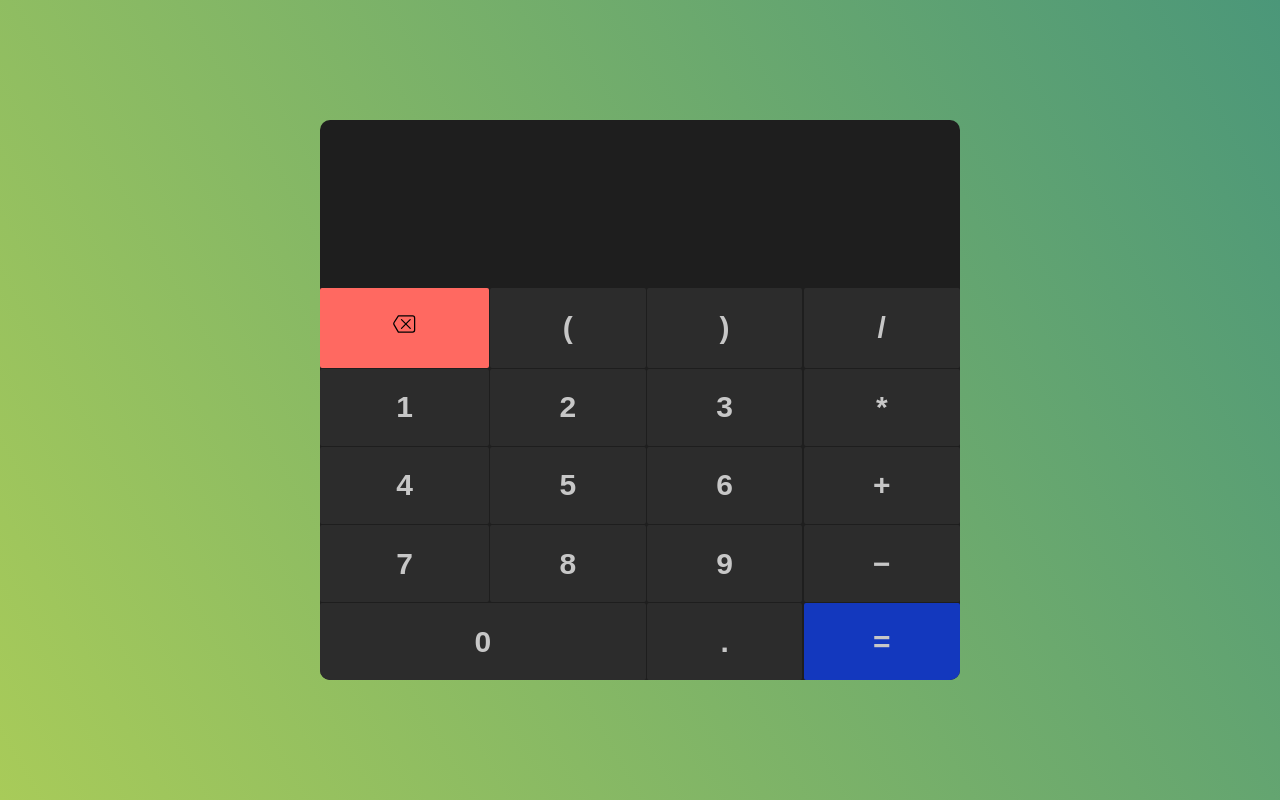
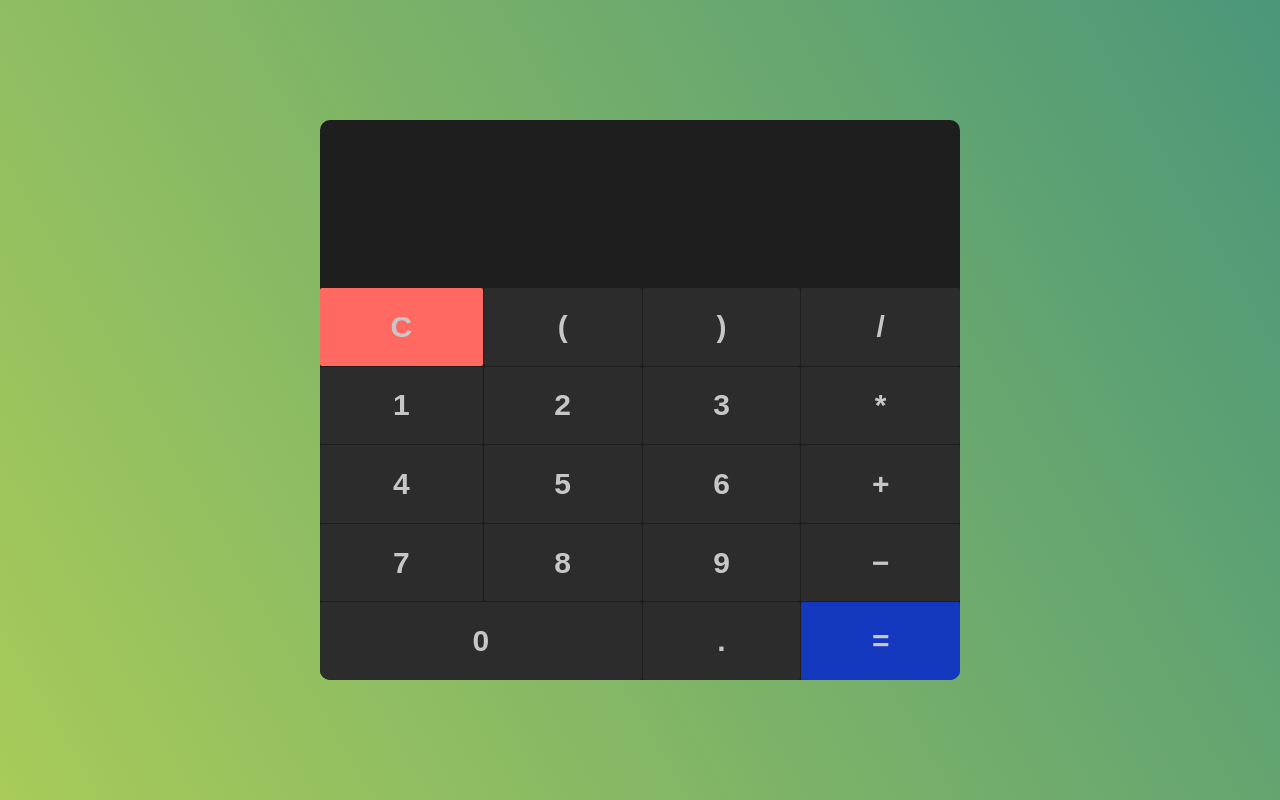
Before and after one commit to PC-Ngumoha/100_days_of_vanilla, a plain HTML site: page simple_calculator/index.html in a window 1280 px wide. Drawn offline with Linux system fonts and the light colour scheme.

Commit message:
Day 5: Change 'clear screen' button symbol

```diff
--- a/simple_calculator/index.html
+++ b/simple_calculator/index.html
@@ -22,17 +22,7 @@
     </article>
     <section>
       <button id="clear" onclick="clearScreen()">
-        <svg width="30px" height="30px" viewBox="0 0 24 24" fill="none" xmlns="http://www.w3.org/2000/svg">
-          <g id="SVGRepo_bgCarrier" stroke-width="0"></g>
-          <g id="SVGRepo_tracerCarrier" stroke-linecap="round" stroke-linejoin="round"></g>
-          <g id="SVGRepo_iconCarrier">
-            <path
-              d="M7.50006 5.5L4.05262 10.7909C3.71387 11.3107 3.69732 11.9772 4.00984 12.5133L7.50006 18.5H18.8588C19.7651 18.5 20.4999 17.7653 20.4999 16.8589V7.14109C20.4999 6.23474 19.7651 5.5 18.8588 5.5H7.50006Z"
-              stroke="#000000" stroke-linecap="round" stroke-linejoin="round"></path>
-            <path d="M10 8.5L17 15.5" stroke="#000000" stroke-linecap="round" stroke-linejoin="round"></path>
-            <path d="M10 15.5L16.9303 8.49996" stroke="#000000" stroke-linecap="round" stroke-linejoin="round"></path>
-          </g>
-        </svg>
+        C
       </button>
       <button class="tokens" value="(">&lpar;</button>
       <button class="tokens" value=")">&rpar;</button>
@@ -51,7 +41,7 @@
       <button class="tokens" value="-">&minus;</button>
       <button class="tokens" value="0" id="zero">0</button>
       <button class="tokens" value=".">.</button>
-      <button id="submit">&equals;</button>
+      <button id="submit" onclick="calculate()">&equals;</button>
     </section>
   </main>
 </body>
--- a/simple_calculator/script.js
+++ b/simple_calculator/script.js
@@ -21,3 +21,7 @@ function addToScreen(token) {
 function clearScreen() {
   screen.textContent = '';
 }
+
+function calculate() {
+  alert("Calculating");
+}
```
